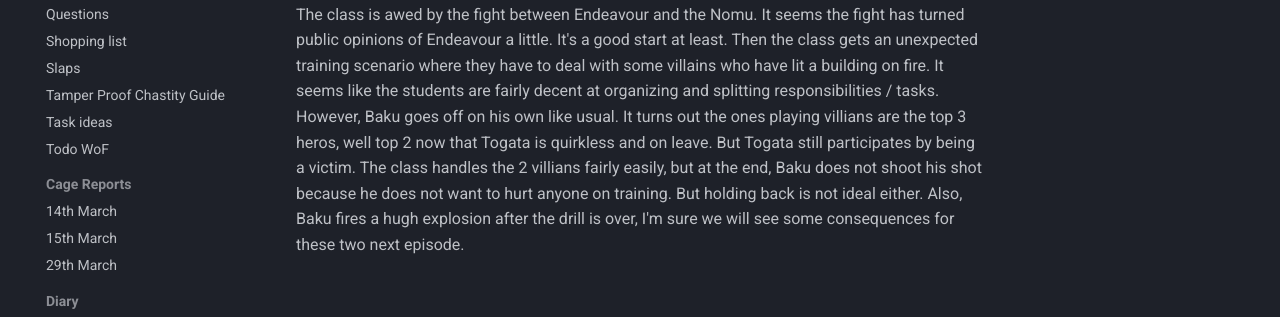
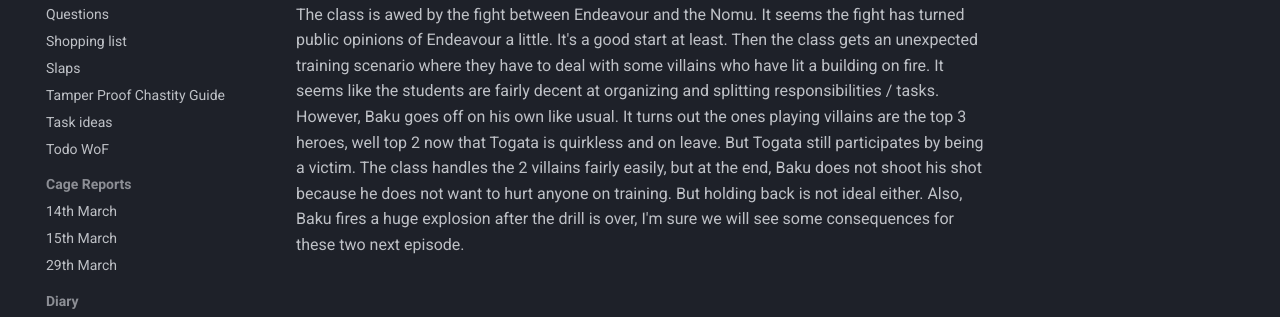
Before and after one commit to bris00/DFMA, an MkDocs documentation site: the page built from diary/Series/My Hero Academia/s04e89.md, in a window 1280 px wide. Shown: the part 178-495 px from the top of the page. Built offline with MkDocs 1.6.1 and Material for MkDocs 9.7.7, drawn with Linux system fonts in a browser that asks for light colours.

Commit message:
vault backup: 2023-04-11 22:25:34
Affected files:
diary/Series/My Hero Academia/s04e89.md

```diff
--- a/diary/Series/My Hero Academia/s04e89.md
+++ b/diary/Series/My Hero Academia/s04e89.md
@@ -1 +1 @@
-The class is awed by the fight between Endeavour and the Nomu. It seems the fight has turned public opinions of Endeavour a little. It's a good start at least. Then the class gets an unexpected training scenario where they have to deal with some villains who have lit a building on fire. It seems like the students are fairly decent at organizing and splitting responsibilities / tasks. However, Baku goes off on his own like usual. It turns out the ones playing villians are the top 3 heros, well top 2 now that Togata is quirkless and on leave. But Togata still participates by being a victim. The class handles the 2 villians fairly easily, but at the end, Baku does not shoot his shot because he does not want to hurt anyone on training. But holding back is not ideal either. Also, Baku fires a hugh explosion after the drill is over, I'm sure we will see some consequences for these two next episode.
+The class is awed by the fight between Endeavour and the Nomu. It seems the fight has turned public opinions of Endeavour a little. It's a good start at least. Then the class gets an unexpected training scenario where they have to deal with some villains who have lit a building on fire. It seems like the students are fairly decent at organizing and splitting responsibilities / tasks. However, Baku goes off on his own like usual. It turns out the ones playing villains are the top 3 heroes, well top 2 now that Togata is quirkless and on leave. But Togata still participates by being a victim. The class handles the 2 villains fairly easily, but at the end, Baku does not shoot his shot because he does not want to hurt anyone on training. But holding back is not ideal either. Also, Baku fires a huge explosion after the drill is over, I'm sure we will see some consequences for these two next episode.
```
